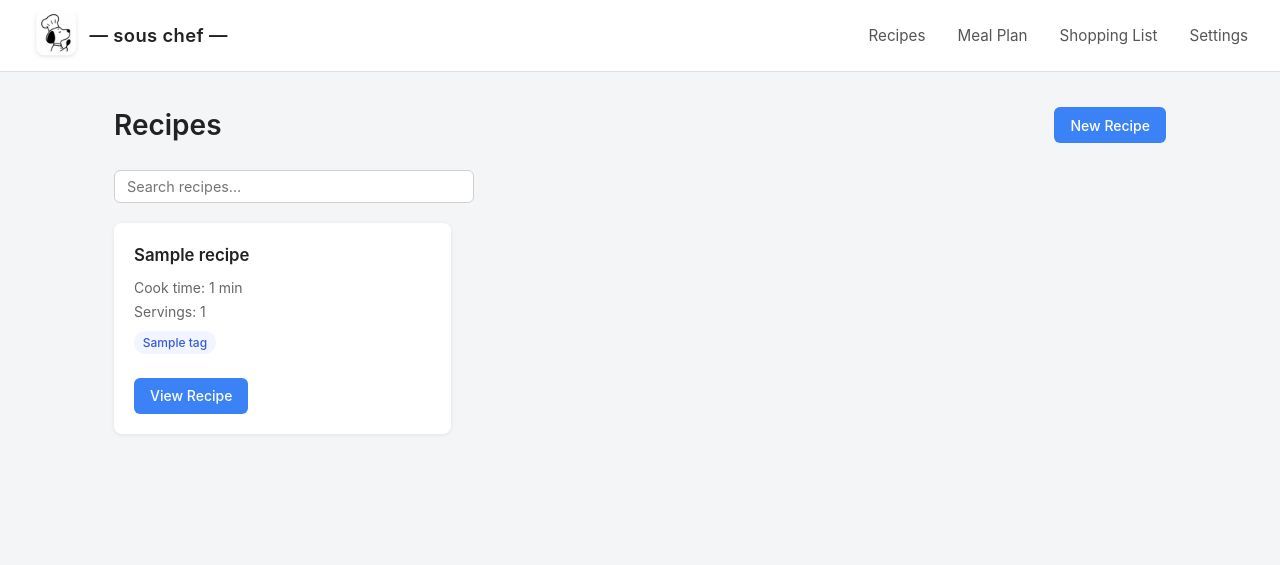
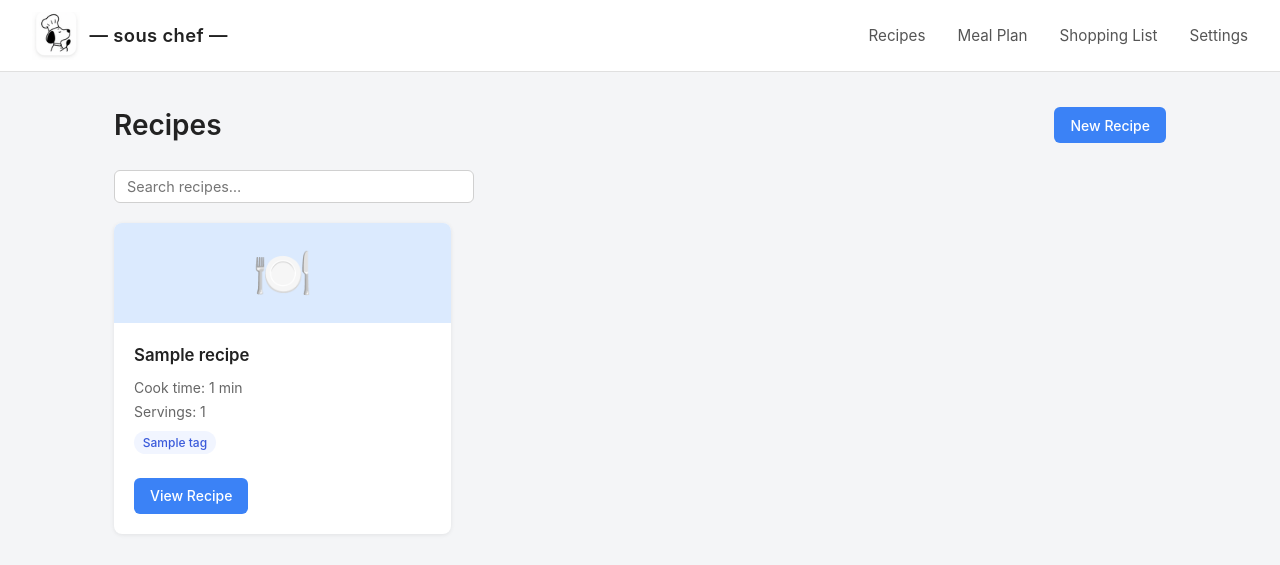
Before and after one commit to shanewade/sous-chef, a Flask app: page /recipes in a window 1280 px wide. Shown: the top 565 px of the page. Run offline with Flask 3, Linux system fonts and the light colour scheme; tables that the repository leaves empty hold one stand-in row (values such as "Sample post").

Commit message:
Add emoji banner to recipe cards with theme-aware background colors
Each card gets a colored banner with an auto-assigned emoji derived from
tags and title keywords. Colors use CSS custom properties (--banner-0
through --banner-7) so they update with theme changes; the midnight theme
has darker tinted variants. Baking emojis are split by specificity:
cookie 🍪, muffin/cupcake 🧁, cake/brownie 🍰, pie/tart 🥧, bread 🍞.

Co-Authored-By: Claude Sonnet 4.6 <noreply@anthropic.com>

```diff
--- a/static/style.css
+++ b/static/style.css
@@ -1,5 +1,13 @@
 /* ── CSS custom properties — default (blue) theme ─────────────────────────── */
 :root {
+    --banner-0: #fef3c7;
+    --banner-1: #dbeafe;
+    --banner-2: #dcfce7;
+    --banner-3: #fce7f3;
+    --banner-4: #ede9fe;
+    --banner-5: #ffedd5;
+    --banner-6: #cffafe;
+    --banner-7: #d1fae5;
     --color-primary:      #3b82f6;
     --color-primary-hover:#2563eb;
     --color-primary-light:#e8f0fe;
@@ -73,6 +81,14 @@
     --color-bg:           #f0fdf4;
 }
 [data-theme="midnight"] {
+    --banner-0: #3a3118;
+    --banner-1: #1e3357;
+    --banner-2: #1e3d30;
+    --banner-3: #3d1e35;
+    --banner-4: #2e2252;
+    --banner-5: #3d2e1a;
+    --banner-6: #163847;
+    --banner-7: #1c3d30;
     --color-primary:      #818cf8;
     --color-primary-hover:#a5b4fc;
     --color-primary-light:#312e81;
@@ -295,7 +311,28 @@ body {
     box-shadow: 0 1px 4px rgba(0, 0, 0, 0.08);
     display: flex;
     flex-direction: column;
+    overflow: hidden;
 }
+
+.card-banner {
+    height: 100px;
+    display: flex;
+    align-items: center;
+    justify-content: center;
+    font-size: 3rem;
+    line-height: 1;
+    flex-shrink: 0;
+    user-select: none;
+}
+
+.banner-0 { background: var(--banner-0); }
+.banner-1 { background: var(--banner-1); }
+.banner-2 { background: var(--banner-2); }
+.banner-3 { background: var(--banner-3); }
+.banner-4 { background: var(--banner-4); }
+.banner-5 { background: var(--banner-5); }
+.banner-6 { background: var(--banner-6); }
+.banner-7 { background: var(--banner-7); }
 
 .card-body {
     padding: 1.25rem 1.25rem 0.75rem;
```
Also changed, not shown: templates/recipes/index.html (+37 -0 lines).
